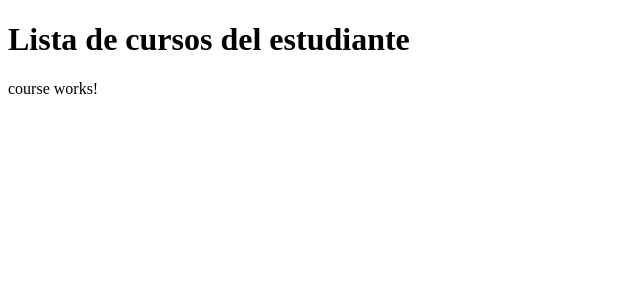
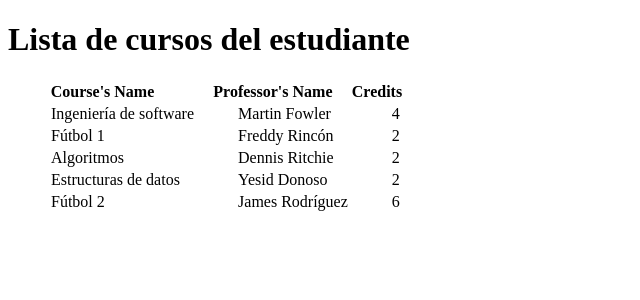
Before and after one commit to dso-uniandes/tutorial-angular-app-basica, an Angular app: page / in a window 1280 px wide. Shown: the top 300 px of the page, without its empty margins (0-640 px from the left). Built offline with nearby package versions, Linux system fonts and the light colour scheme.

Commit message:
Modifica la vista

```diff
--- a/src/app/course/course.component.html
+++ b/src/app/course/course.component.html
@@ -1,3 +1,26 @@
-<p>
-  course works!
-</p>
+<div class="container-fluid">
+  <div class="col-6">
+    <table class="table">
+      <thead>
+        <tr>
+          <th class="h4">Course's Name</th>
+          <th class="h4">Professor's Name</th>
+          <th class="h4">Credits</th>
+        </tr>
+      </thead>
+      <tbody>
+          <tr *ngFor="let c of courses">
+            <td>
+              <dd>{{c.name}}</dd>
+            </td>
+            <td>
+              <dd>{{c.professor}}</dd>
+            </td>
+            <td>
+              <dd>{{c.credits}}</dd>
+            </td>
+        </tr>
+      </tbody>
+    </table>
+  </div>
+</div>
```
